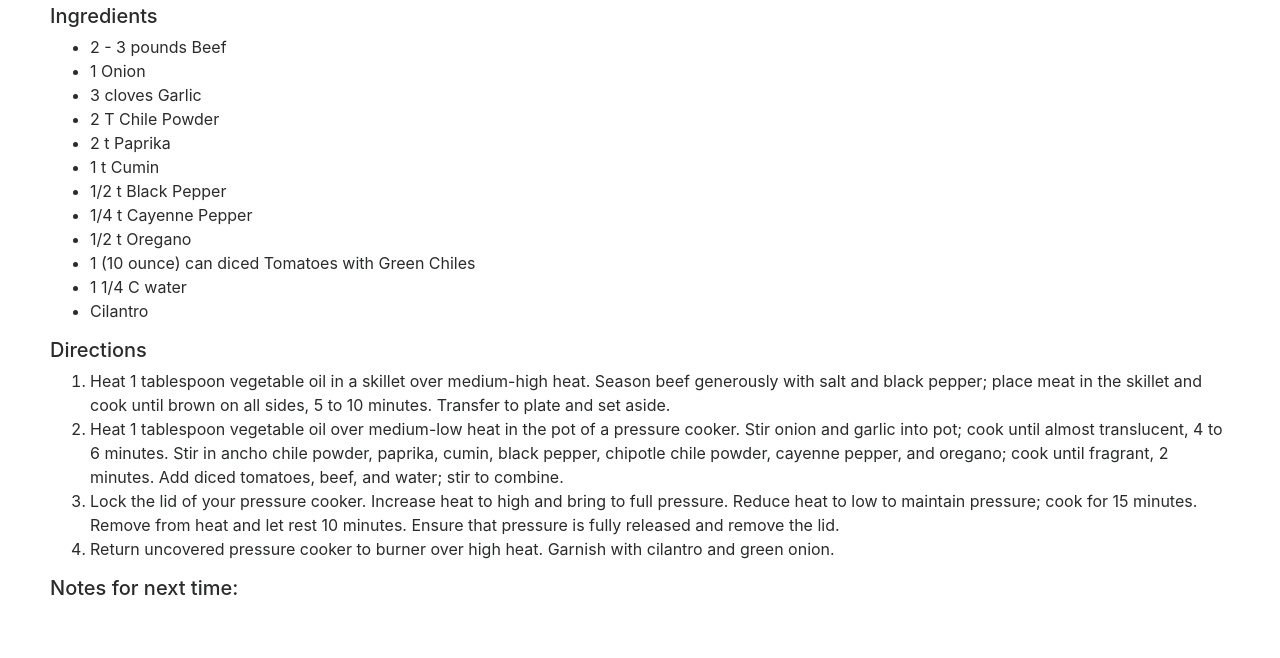
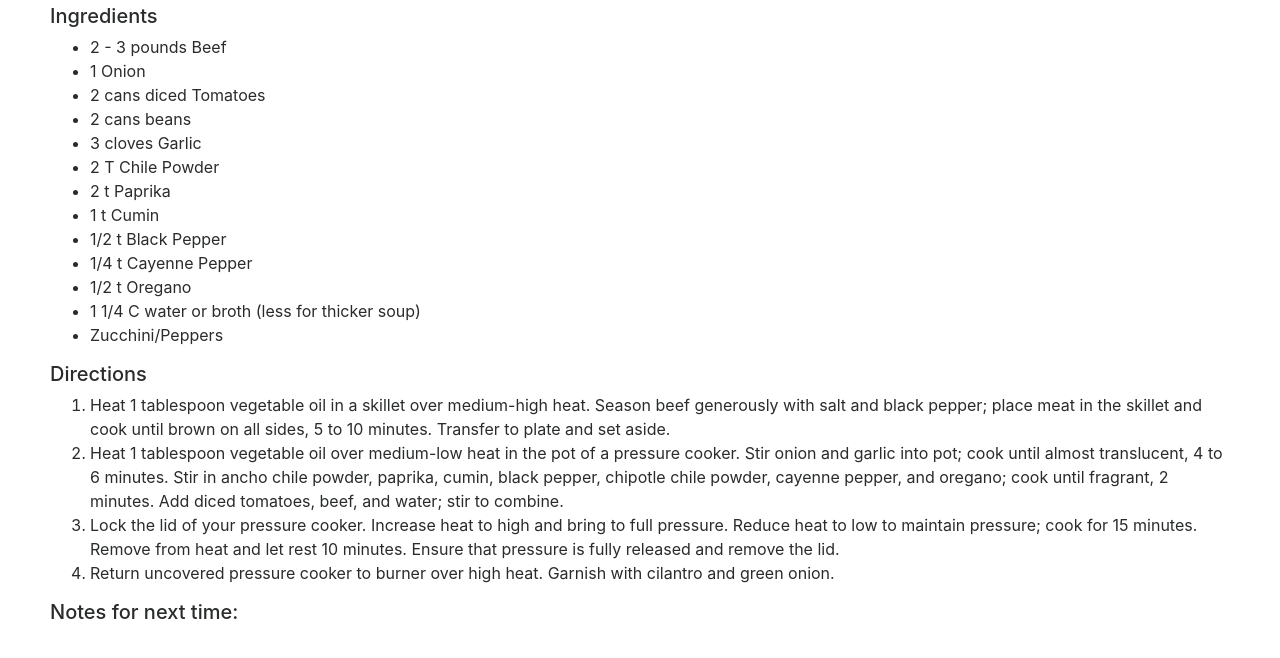
Before and after one commit to smith458/CookinSite, a plain HTML site: page PressureCookerChili.html in a window 1280 px wide. Shown: the part 86-744 px from the top of the page. Drawn offline with nearby package versions, Linux system fonts and the light colour scheme; a script that the page names is missing.

Commit message:
Updated chili recipe

```diff
--- a/PressureCookerChili.html
+++ b/PressureCookerChili.html
@@ -13,6 +13,8 @@
     <ul>
         <li>2 - 3 pounds Beef</li>
         <li>1 Onion</li>
+        <li>2 cans diced Tomatoes</li>
+        <li>2 cans beans</li>
         <li>3 cloves Garlic</li>
         <li>2 T Chile Powder</li>
         <li>2 t Paprika</li>
@@ -20,9 +22,8 @@
         <li>1/2 t Black Pepper</li>
         <li>1/4 t Cayenne Pepper</li>
         <li>1/2 t Oregano</li>
-        <li>1 (10 ounce) can diced Tomatoes with Green Chiles</li>
-        <li>1 1/4 C water</li>
-        <li>Cilantro</li>
+        <li>1 1/4 C water or broth (less for thicker soup)</li>
+        <li>Zucchini/Peppers</li>
     </ul>
     <h5 style="text-align: left;">Directions</h5>
     <ol>
```
